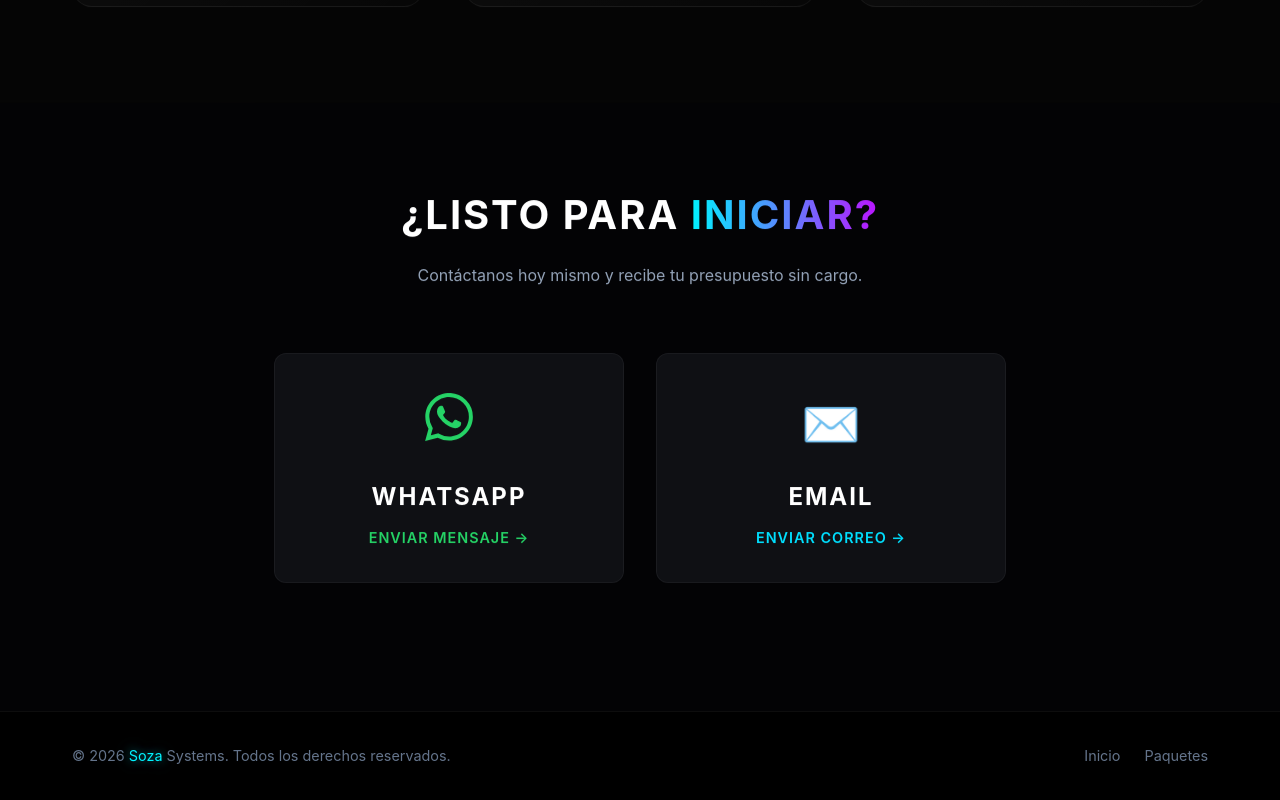
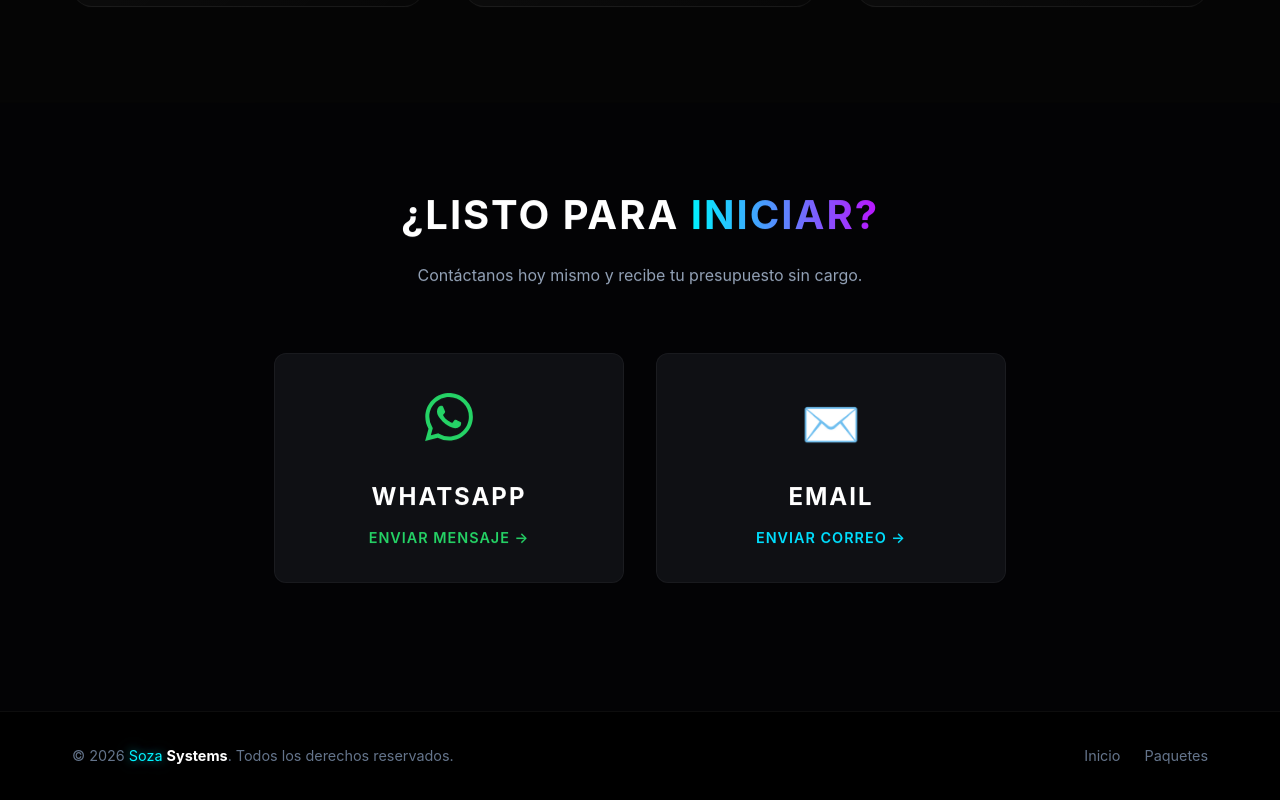
Before and after one commit to JSoza1/web-soza-systems, a React (Vite) app: page / in a window 1280 px wide. Shown: the part 4038-4838 px from the top of the page. Built offline with nearby package versions, Linux system fonts and the light colour scheme.

Commit message:
feat: add footer component with basic navigation and styling

```diff
--- a/src/components/Footer/Footer.css
+++ b/src/components/Footer/Footer.css
@@ -28,6 +28,12 @@
     color: var(--color-neon-primary);
 }
 
+.text-white {
+    color: #ffffff;
+    font-weight: bold;
+    /* Opcional: para que resalte más como parte del logo */
+}
+
 @media (max-width: 640px) {
     .footer__container {
         flex-direction: column;
--- a/src/components/Footer/Footer.jsx
+++ b/src/components/Footer/Footer.jsx
@@ -4,7 +4,7 @@ const Footer = () => {
     return (
         <footer className="footer">
             <div className="container footer__container">
-                <p>&copy; {new Date().getFullYear()} <span className="logo-neon">Soza</span> Systems. Todos los derechos reservados.</p>
+                <p>&copy; {new Date().getFullYear()} <span className="logo-neon">Soza</span> <span className="text-white">Systems</span>. Todos los derechos reservados.</p>
                 <div className="footer__links">
                     <a href="#hero">Inicio</a>
                     <a href="#pricing">Paquetes</a>
```
